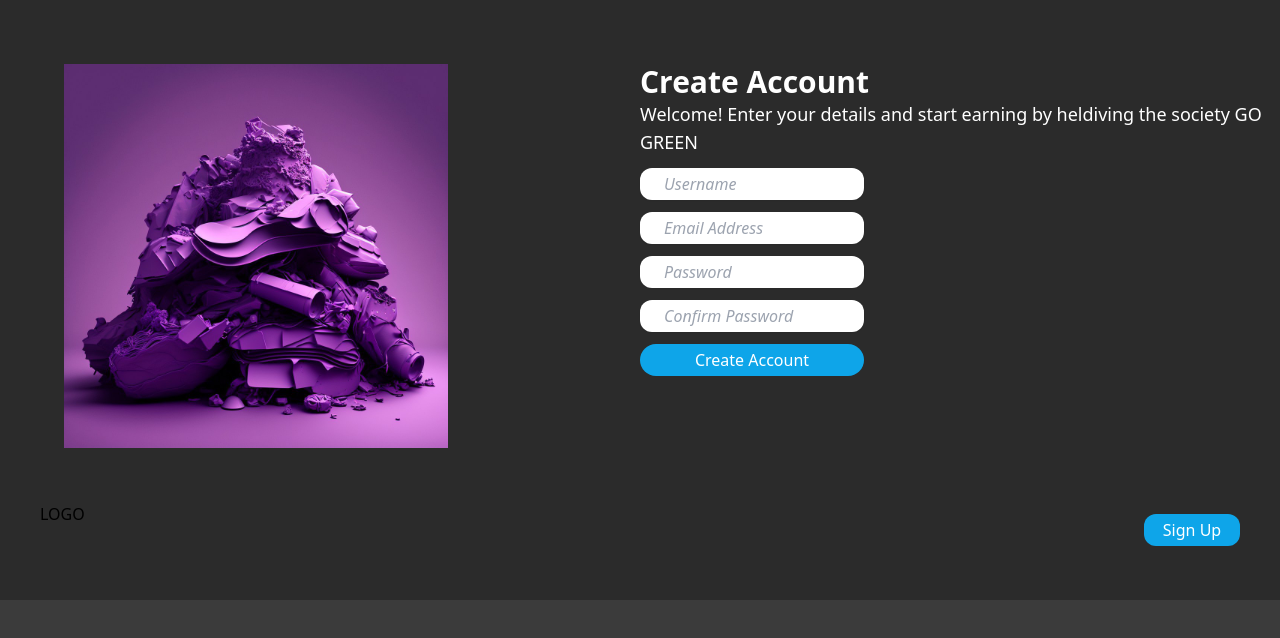
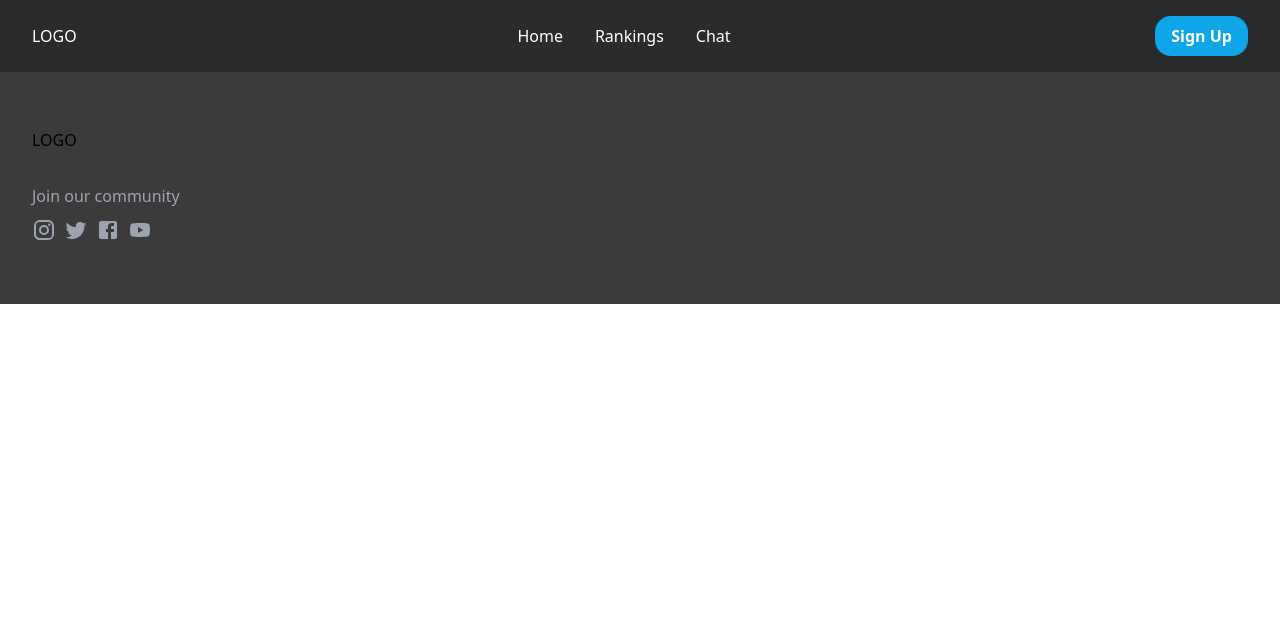
Before and after one commit to Haafii/Rubbish-Revolution, a React (Vite) app in the folder rubbish-revolution/: page /home in a window 1280 px wide. Shown: the top 638 px of the page. Built offline with nearby package versions, Linux system fonts and the light colour scheme.

Commit message:
navbar added

```diff
--- a/rubbish-revolution/src/App.jsx
+++ b/rubbish-revolution/src/App.jsx
@@ -1,12 +1,25 @@
 import React from 'react'
-import Login from './components/Login'
+import Login from './pages/Login'
 import Footer from './components/Footer'
+import {
+  BrowserRouter as Router,
+  Routes,
+  Route,
+  Link,
+} from "react-router-dom";
+import Home from './pages/Home';
+import Header from './components/Header';
 
 function App() {
   return (
     <div>
-      <Login/>
-      <Footer/>
+      <Router>
+        <Routes>
+          <Route path="/" element={<Login/>} />
+          <Route path="/home" element={<Home/>} />
+        </Routes>
+        <Footer />
+      </Router>
     </div>
   )
 }
--- a/rubbish-revolution/src/components/Footer.jsx
+++ b/rubbish-revolution/src/components/Footer.jsx
@@ -1,9 +1,34 @@
 import React from 'react'
+import InstagramIcon from '@mui/icons-material/Instagram';
+import TwitterIcon from '@mui/icons-material/Twitter';
+import YouTubeIcon from '@mui/icons-material/YouTube';
+import FacebookIcon from '@mui/icons-material/Facebook';
 
 function Footer() {
   return (
     <div className='bg-secondary h-[232px]'>
-
+      <div className='pt-14 pl-8'>
+        LOGO
+      </div>
+      <div className='text-gray-400 pt-8 pl-8'>
+        Join our community
+      </div>
+      <div className='text-gray-400 pl-8 pt-2'>
+        <a href="#">
+          <InstagramIcon className='mr-2' />
+        </a>
+        <a href="#">
+          <TwitterIcon className='mr-2' />
+        </a>
+        <a href="#">
+          <FacebookIcon className='mr-2' />
+        </a>
+        <a href="#">
+          <YouTubeIcon className='mr-2' />
+        </a>
+      </div>
+      <div>
+      </div>
     </div>
   )
 }
--- /dev/null
+++ b/rubbish-revolution/src/components/Header.jsx
@@ -0,0 +1,118 @@
+import { useState, useEffect } from "react";
+import {
+  Navbar,
+  MobileNav,
+  Typography,
+  Button,
+  IconButton,
+} from "@material-tailwind/react";
+
+export default function Example() {
+  const [openNav, setOpenNav] = useState(false);
+
+  useEffect(() => {
+    window.addEventListener(
+      "resize",
+      () => window.innerWidth >= 960 && setOpenNav(false)
+    );
+  }, []);
+
+  const navList = (
+    <ul className="mb-4 mt-2 flex flex-col gap-2 lg:mb-0 lg:mt-0 lg:flex-row lg:items-center lg:gap-6">
+      <Typography
+        as="li"
+        variant="small"
+        color="blue-gray"
+        className="p-1 font-normal"
+      >
+        <a href="#" className="flex items-center text-base">
+          Home
+        </a>
+      </Typography>
+      <Typography
+        as="li"
+        variant="small"
+        color="blue-gray"
+        className="p-1 font-normal"
+      >
+        <a href="#" className="flex items-center text-base">
+          Rankings
+        </a>
+      </Typography>
+      <Typography
+        as="li"
+        variant="small"
+        color="blue-gray"
+        className="p-1 font-normal"
+      >
+        <a href="#" className="flex items-center text-base">
+          Chat
+        </a>
+      </Typography>
+    </ul>
+  );
+
+  return (
+    <Navbar className="rounded-none border-none  bg-primary mx-auto max-w-screen-3xl py-2 px-4 lg:px-8 lg:py-4">
+      <div className="container mx-auto flex items-center justify-between text-blue-gray-900">
+        <Typography
+          as="a"
+          href="#"
+          variant="small"
+          className="mr-4 cursor-pointer py-1.5 "
+        >
+          <span className="">LOGO</span>
+        </Typography>
+        <div className="hidden lg:block">{navList}</div>
+        <Button variant="gradient" size="sm" className="hidden lg:inline-block bg-sky-500 hover:drop-shadow-sm hover:bg-sky-600 rounded-2xl delay-100 hover:translate-y-0.5 hover:scale-110 duration-300">
+          <span>Sign Up</span>
+        </Button>
+        <IconButton
+          variant="text"
+          className="flex ml-auto h-6 w-6 text-inherit hover:bg-transparent focus:bg-transparent active:bg-transparent lg:hidden"
+          ripple={false}
+          onClick={() => setOpenNav(!openNav)}
+        >
+          {openNav ? (
+            <svg
+              xmlns="http://www.w3.org/2000/svg"
+              fill="none"
+              className="h-6 w-6"
+              viewBox="0 0 24 24"
+              stroke="currentColor"
+              strokeWidth={2}
+            >
+              <path
+                strokeLinecap="round"
+                strokeLinejoin="round"
+                d="M6 18L18 6M6 6l12 12"
+              />
+            </svg>
+          ) : (
+            <svg
+              xmlns="http://www.w3.org/2000/svg"
+              className="h-6 w-6"
+              fill="none"
+              stroke="currentColor"
+              strokeWidth={2}
+            >
+              <path
+                strokeLinecap="round"
+                strokeLinejoin="round"
+                d="M4 6h16M4 12h16M4 18h16"
+              />
+            </svg>
+          )}
+        </IconButton>
+      </div>
+      <MobileNav open={openNav}>
+        <div className="container mx-auto">
+          {navList}
+          <Button variant="gradient" size="sm" fullWidth className="mb-2 bg-sky-500 hover:drop-shadow-sm hover:bg-sky-600 hover:translate-y-0.5 hover:scale-105 duration-300">
+            <span>Sign Up</span>
+          </Button>
+        </div>
+      </MobileNav>
+    </Navbar>
+  );
+}
--- a/rubbish-revolution/src/components/Login.jsx
+++ /dev/null
@@ -1,27 +0,0 @@
-import React from 'react'
-
-function Login() {
-  return (
-      <div className='bg-primary grid grid-cols-2 h-[600px] '>
-        <div>
-          <img className='ml-16 mt-16 h-96' src="/images/plastic.jpg" alt="" />
-        </div>
-        <div className='flex flex-col mt-16'>
-          <div className='text-white font-bold text-3xl '>Create Account</div>
-          <div className='text-white text-lg'>Welcome! Enter your details and start earning by heldiving the society GO GREEN</div>
-          <input className='mt-3 pl-6 shadow-sm rounded-xl w-56 h-8 placeholder:italic' type="text" name="" id="" placeholder='Username' />
-          <input className='mt-3 pl-6 shadow-sm rounded-xl w-56 h-8 placeholder:italic' type="email" name="" id="" placeholder='Email Address' />
-          <input className='mt-3 pl-6 shadow-sm rounded-xl w-56 h-8 placeholder:italic' type="password" name="" id="" placeholder='Password' />
-          <input className='mt-3 pl-6 shadow-sm rounded-xl w-56 h-8 placeholder:italic' type="password" name="" id="" placeholder='Confirm Password' />
-          <button className='text-white rounded-full bg-sky-500 w-56 mt-3 h-8'>Create Account</button>
-        </div>
-        <div className='flex justify-start m-10'>
-          LOGO
-        </div>
-        <div className='flex justify-end m-10'>
-          <button className='text-white rounded-xl bg-sky-500 w-24 mt-3 h-8'>Sign Up</button>
-        </div>
-      </div>
-  )
-}
-export default Login
--- /dev/null
+++ b/rubbish-revolution/src/pages/Home.jsx
@@ -0,0 +1,13 @@
+import React from 'react'
+import Header from '../components/Header'
+
+function Home() {
+  return (
+    <div>
+      <Header/>
+
+    </div>
+  )
+}
+
+export default Home
--- /dev/null
+++ b/rubbish-revolution/src/pages/Login.jsx
@@ -0,0 +1,53 @@
+import React from 'react'
+import PersonOutlineIcon from '@mui/icons-material/PersonOutline';
+import MailOutlineIcon from '@mui/icons-material/MailOutline';
+import LockOutlinedIcon from '@mui/icons-material/LockOutlined';
+
+function Login() {
+  return (
+    <div className='bg-primary grid grid-cols-2 h-[600px] '>
+      <div>
+        <img className='ml-16 mt-16 h-96' src="/images/plastic.jpg" alt="" />
+      </div>
+      <div className='flex flex-col mt-16'>
+        <div className='text-white font-bold text-3xl '>Create Account</div>
+        <div className='text-white text-lg'>Welcome! Enter your details and start earning by heldiving the society GO GREEN</div>
+        <div className='relative'>
+          <input className='mt-3 pl-10 shadow-sm rounded-xl w-56 h-8  pb-1' type="text" name="" id="" placeholder='Username' />
+          <div className="absolute inset-y-1 left-0 pt-2 pl-1  flex items-center">
+            <PersonOutlineIcon className="text-gray-400 ml-1" />
+          </div>
+        </div>
+
+        <div className='relative'>
+          <input className='mt-3 pl-10 shadow-sm rounded-xl w-56 h-8  pb-1' type="email" name="" id="" placeholder='Email Address' />
+          <div className="absolute inset-y-1 left-0 pt-2 pl-1  flex items-center">
+            <MailOutlineIcon className="text-gray-400 pb-1 ml-1 mt-2" />
+          </div>
+        </div>
+
+        <div className='relative'>
+          <input className='mt-3 pl-10 shadow-sm rounded-xl w-56 h-8  pb-1' type="password" name="" id="" placeholder='Password' />
+          <div className="absolute inset-y-1 left-0 pt-2 pl-1  flex items-center">
+            <LockOutlinedIcon className="text-gray-400 pb-1 mt-1 ml-1" />
+          </div>
+        </div>
+
+        <div className='relative'>
+          <input className='mt-3 pl-10 shadow-sm rounded-xl w-56 h-8  pb-1' type="password" name="" id="" placeholder='Confirm Password' />
+          <div className="absolute inset-y-1 left-0 pt-2 pl-1  flex items-center">
+            <LockOutlinedIcon className="text-gray-400 pb-1 ml-1 mt-1 " />
+          </div>
+        </div>
+        <button className='text-white rounded-full bg-sky-500 w-56 mt-3 h-8'>Create Account</button>
+      </div>
+      <div className='flex justify-start m-10'>
+        LOGO
+      </div>
+      <div className='flex justify-end m-10'>
+        <button className='text-white rounded-xl bg-sky-500 w-24 mt-3 h-8'>Sign Up</button>
+      </div>
+    </div>
+  )
+}
+export default Login
```
Also changed, not shown: rubbish-revolution/package.json (+7 -1 lines), 1 other file (tests, documents, lock files or other folders).
